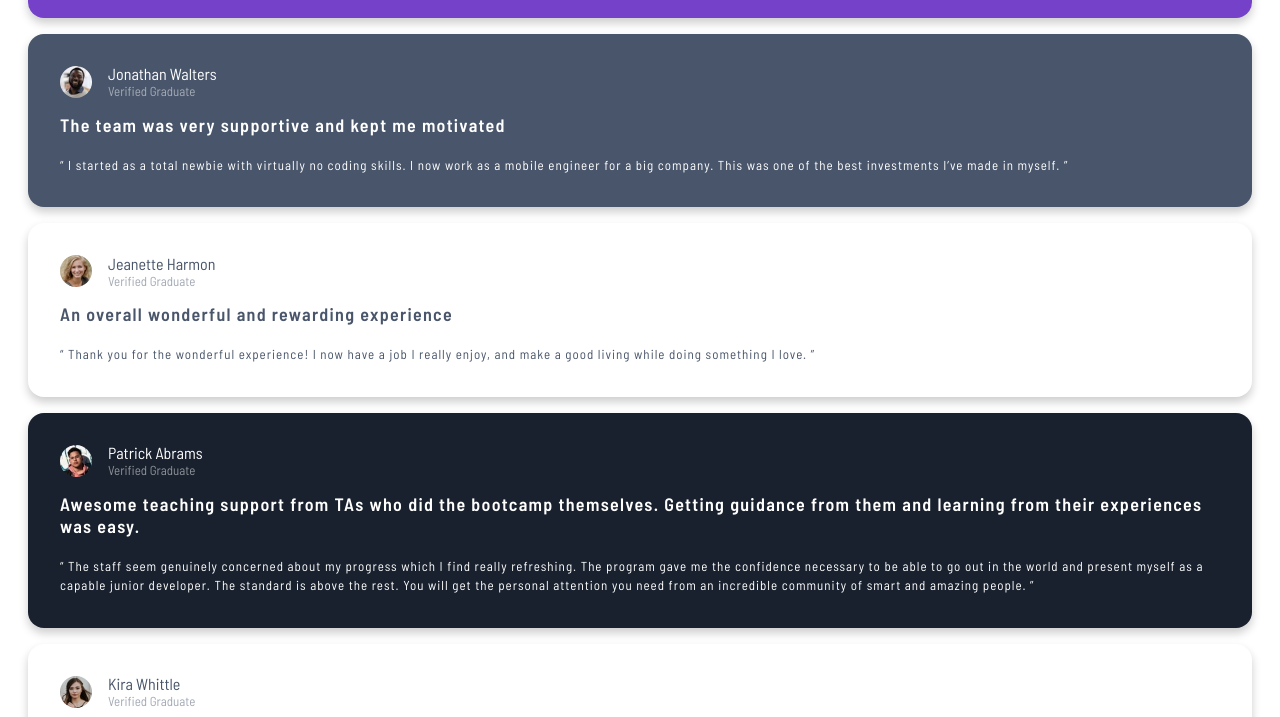
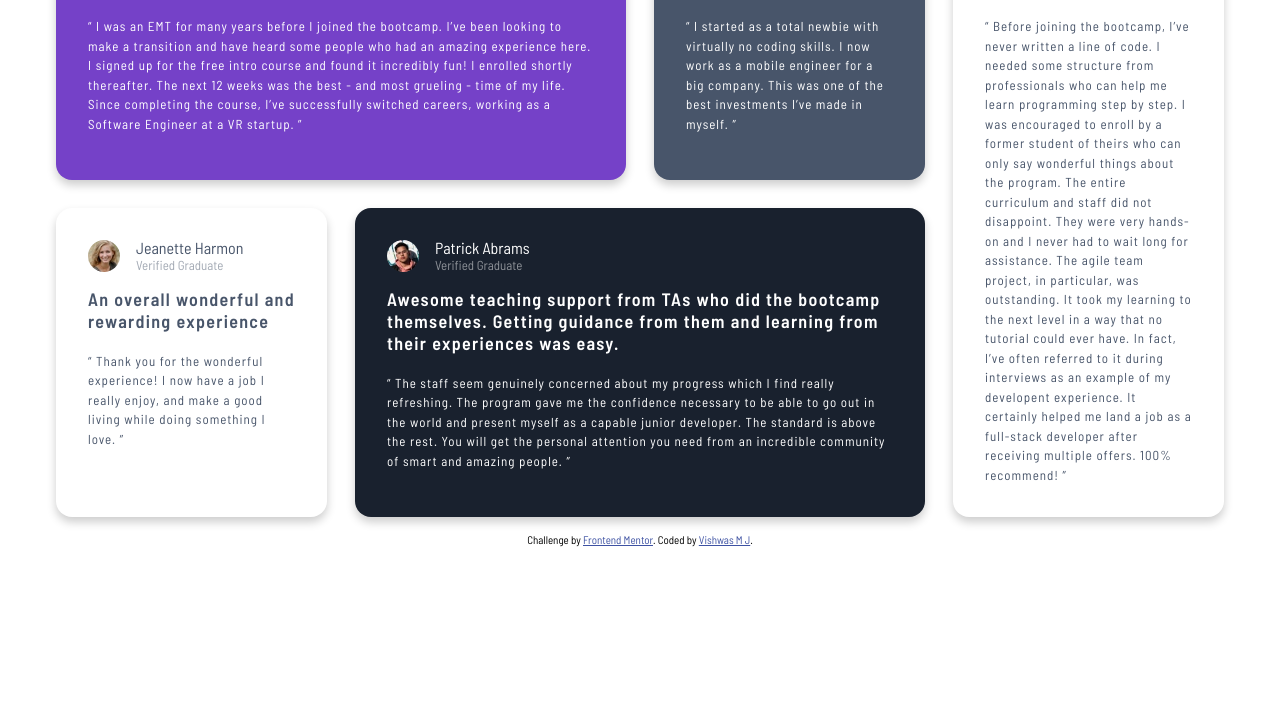
Before and after one commit to yoo-ssup/testimonials-grid-section, a plain HTML site: page index.html in a window 1280 px wide. Shown: the part 245-962 px from the top of the page. After the commit the page ends 800 px from the top, so only its background shows below. Drawn offline with Linux system fonts and the light colour scheme.

Commit message:
final commit

```diff
--- a/index.html
+++ b/index.html
@@ -103,7 +103,7 @@
           people. ”
         </p>
       </article>
-      <article class="cards white">
+      <article class="cards white item-5">
         <div class="header">
           <img src="images/image-kira.jpg" alt="" />
           <div class="header-content">
--- a/style.css
+++ b/style.css
@@ -17,7 +17,7 @@ body {
   /* background-color: red; */
   display: grid;
   grid-template-columns: 1fr;
-  gap: 1rem;
+  gap: 1.75rem;
   margin: 1.75rem;
 }
 
@@ -103,4 +103,29 @@ body {
 }
 
 @media (min-width: 640px) {
+  .container {
+    grid-template-columns: repeat(2, 1fr);
+  }
 }
+
+@media (min-width: 1280px) {
+  .container {
+    max-width: 1200px;
+    margin: 10vh auto 0;
+    grid-template-columns: repeat(4, 1fr);
+    padding: 1rem;
+  }
+
+  .violet {
+    grid-column: 1/3;
+  }
+
+  .dark-blackish-blue {
+    grid-column: 2 / 4;
+  }
+
+  .item-5 {
+    grid-column: 4;
+    grid-row: 1 / 3;
+  }
+}
```
